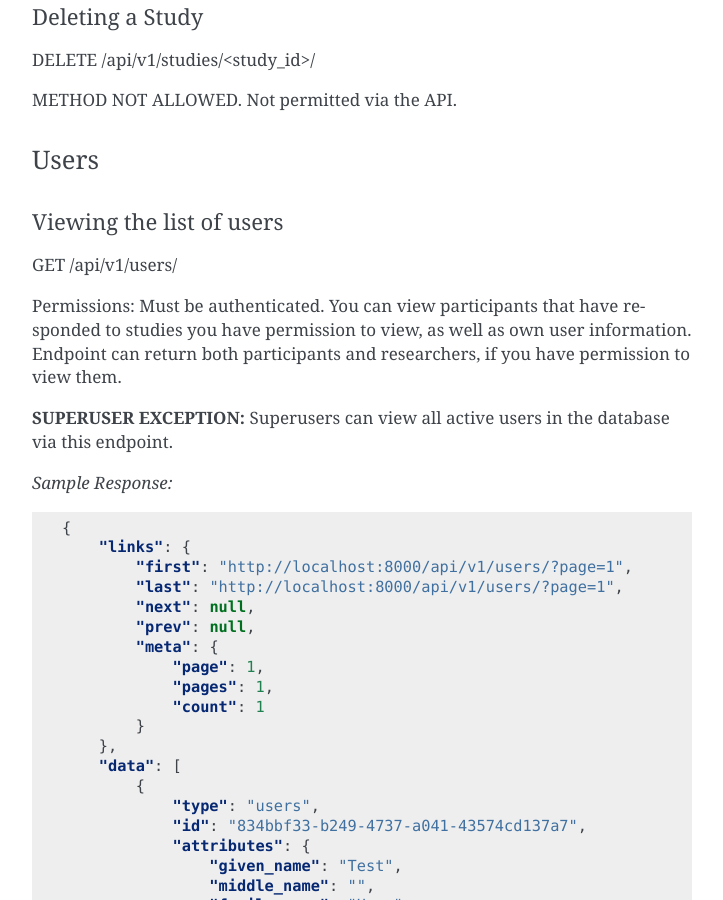
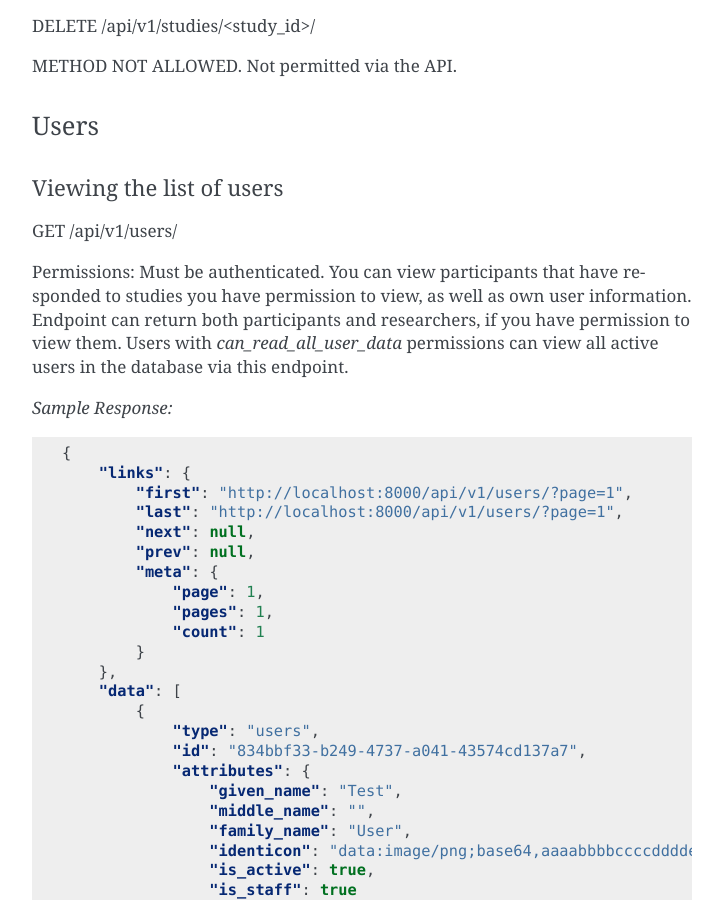
Before and after one commit to lookit/lookit-api, a Sphinx documentation site: the page built from docs/source/api-documentation.rst, in a window 1280 px wide and 900 px high, scrolled down 19012 px. Shown: the whole window, without its empty margins (388-1111 px from the left). Built offline with Sphinx 7.4.7, drawn with Linux system fonts in a browser that asks for light colours; some of the changed text lies outside the part shown.

Commit message:
Add can_read_all_user_data permissions to view all users/children/demographics via the API.

```diff
--- a/docs/source/api-documentation.rst
+++ b/docs/source/api-documentation.rst
@@ -87,9 +87,7 @@
 ---------------------------------
 GET /api/v1/children/
 
-Permissions: Must be authenticated.  You can only view children that have responded to studies you have permission to view, or your own children.
-
-**SUPERUSER EXCEPTION:** Superusers can view all children of active users in the database via this endpoint.
+Permissions: Must be authenticated.  You can only view children that have responded to studies you have permission to view, or your own children. Users with *can_read_all_user_data* permissions can view all children of active users in the database via this endpoint.
 
 Ordering: Children can be sorted by birthday using the *ordering* query parameter.  For example, to sort oldest to youngest:
 
@@ -204,9 +202,7 @@
 --------------------------------------
 GET /api/v1/demographics/
 
-Permissions: Must be authenticated.  You can only view demographics of participants whose children have responded to studies you can view.  You can additionally view your own demographic data via the API.
-
-**SUPERUSER EXCEPTION:** Superusers can view all demographics of active users in the database via this endpoint.
+Permissions: Must be authenticated.  You can only view demographics of participants whose children have responded to studies you can view.  You can additionally view your own demographic data via the API. Users with *can_read_all_user_data* permissions can view all demographics of active users in the database via this endpoint.
 
 *Sample Response:*
 
@@ -928,9 +924,7 @@
 GET /api/v1/users/
 
 Permissions: Must be authenticated.  You can view participants that have responded to studies you have permission to view, as well as own user information.
-Endpoint can return both participants and researchers, if you have permission to view them.
-
-**SUPERUSER EXCEPTION:** Superusers can view all active users in the database via this endpoint.
+Endpoint can return both participants and researchers, if you have permission to view them. Users with *can_read_all_user_data* permissions can view all active users in the database via this endpoint.
 
 *Sample Response:*
 
```
Also changed, not shown: 2 other files.
